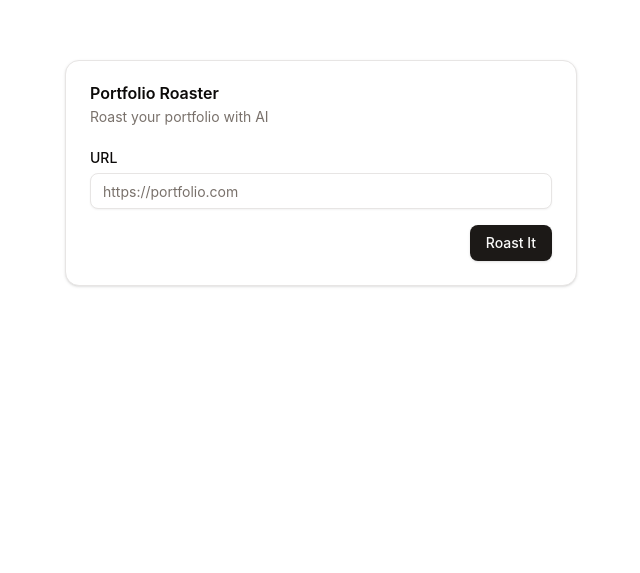
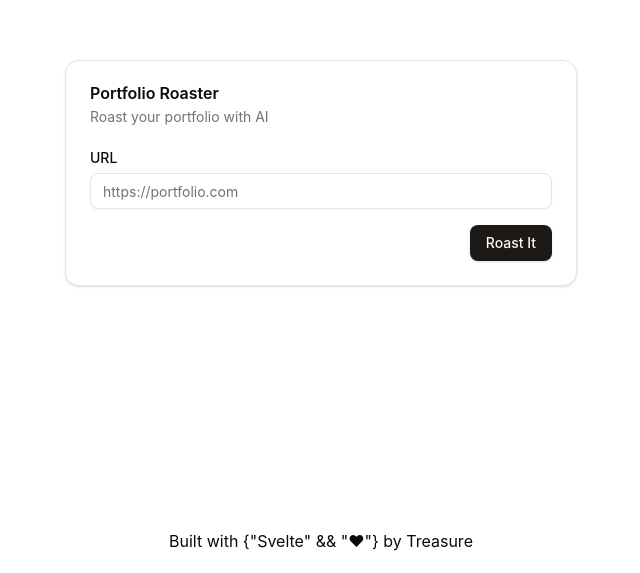
Before and after one commit to TreasureUzoma/portfolio-roaster, a SvelteKit app: page / in a window 1280 px wide. Shown: the part 227-800 px from the top of the page, without its empty margins (319-959 px from the left). Built offline with nearby package versions, Linux system fonts and the light colour scheme; no server answers.

Commit message:
feat: add footer attribution

```diff
--- a/src/routes/+page.svelte
+++ b/src/routes/+page.svelte
@@ -9,7 +9,7 @@
 	let loading = $state(false);
 </script>
 
-<div class="flex flex-col items-center justify-center h-screen px-5">
+<div class="flex flex-col items-center justify-center min-h-screen px-5">
 	<Card.Root class="w-full max-w-lg">
 		<Card.Header>
 			<Card.Title>Portfolio Roaster</Card.Title>
@@ -61,4 +61,7 @@
 			</Card.Footer>
 		{/if}
 	</Card.Root>
+	<footer class="absolute bottom-0 py-5">
+		<p>Built with {`{"Svelte" && "❤"}`} by <a href="http://idolo.dev" target="_blank" rel="noreferrer noopener" class="hover:underline">Treasure</a></p>
+	</footer>
 </div>
```
